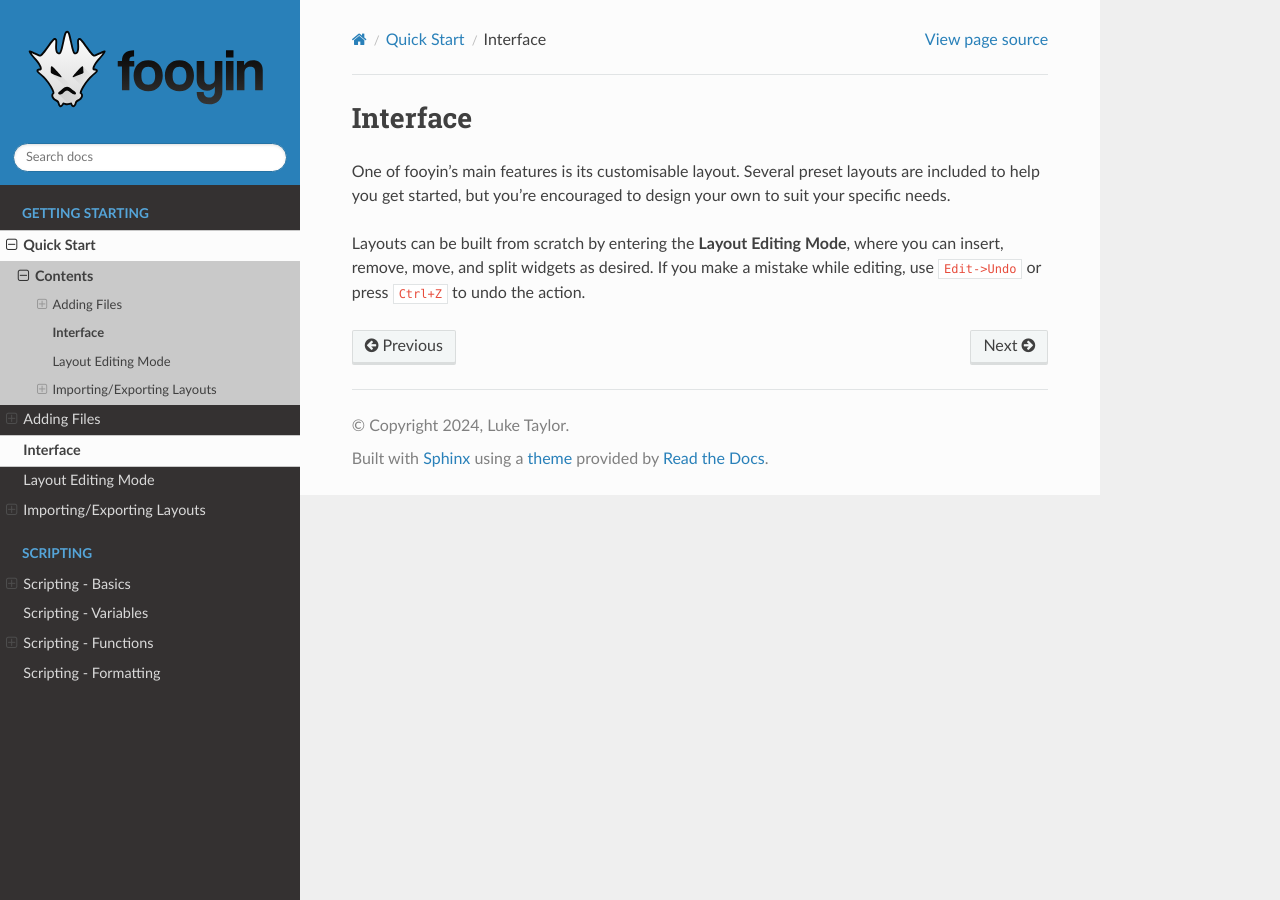
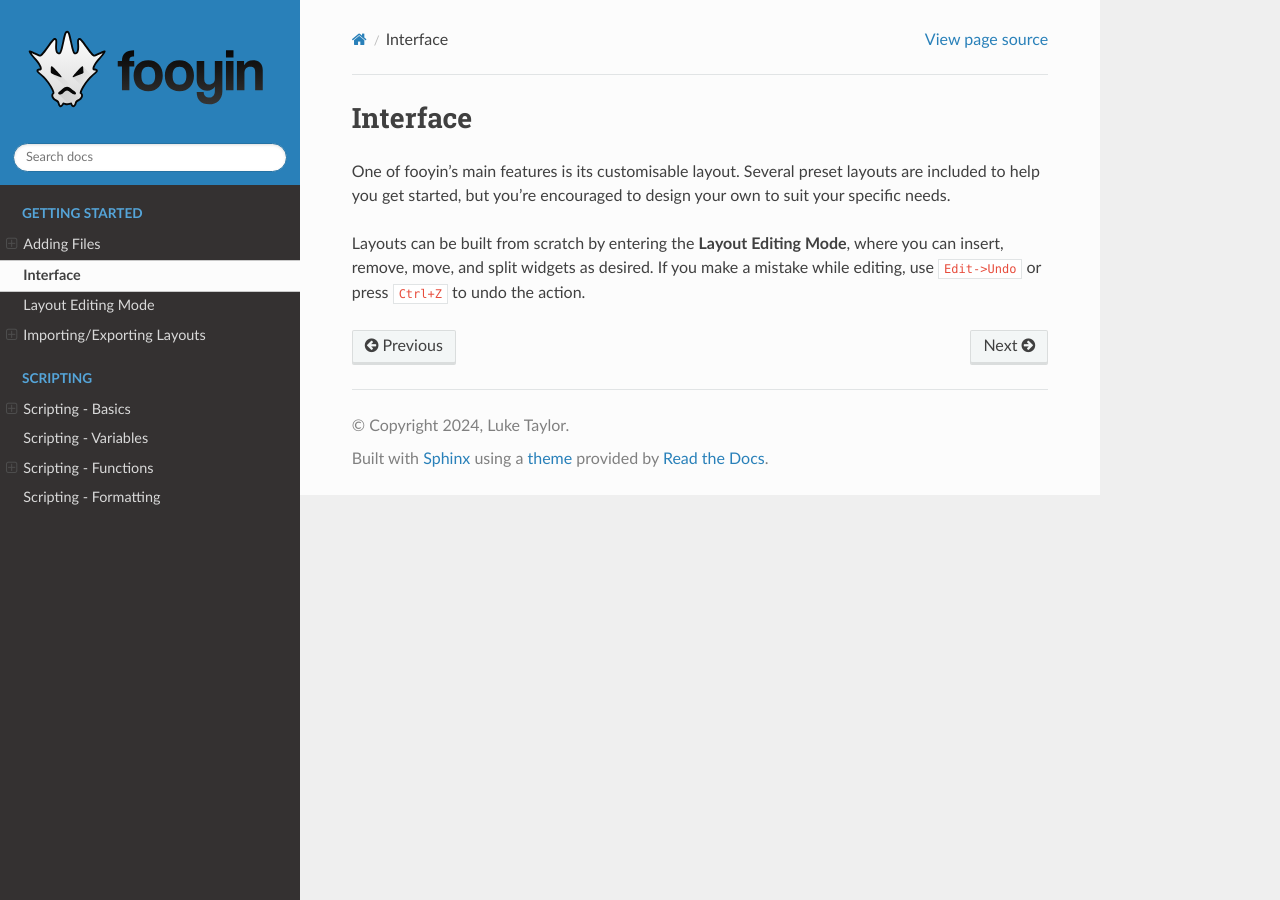
Before and after one commit to fooyin/fooyin-docs, a Sphinx documentation site: the page built from docs/source/quick-start/interface.rst, in a window 1280 px wide. Built offline with Sphinx 7.4.7 and the Read the Docs theme 2.0.0, drawn with Linux system fonts in a browser that asks for light colours; pages that are not in the unit, such as notebooks, are missing from menus.

Commit message:
Remove introduction page

```diff
--- a/docs/source/index.rst
+++ b/docs/source/index.rst
@@ -15,9 +15,8 @@ It's highly extensible with a plugin system and includes FooScript, a scripting
 .. toctree::
    :hidden:
    :maxdepth: 1
-   :caption: Getting Starting
+   :caption: Getting Started
 
-   quick-start/introduction
    quick-start/adding-files
    quick-start/interface
    quick-start/layout-editing-mode
```
Also changed, not shown: docs/source/quick-start/introduction.rst (deleted, +0 -16 lines).
